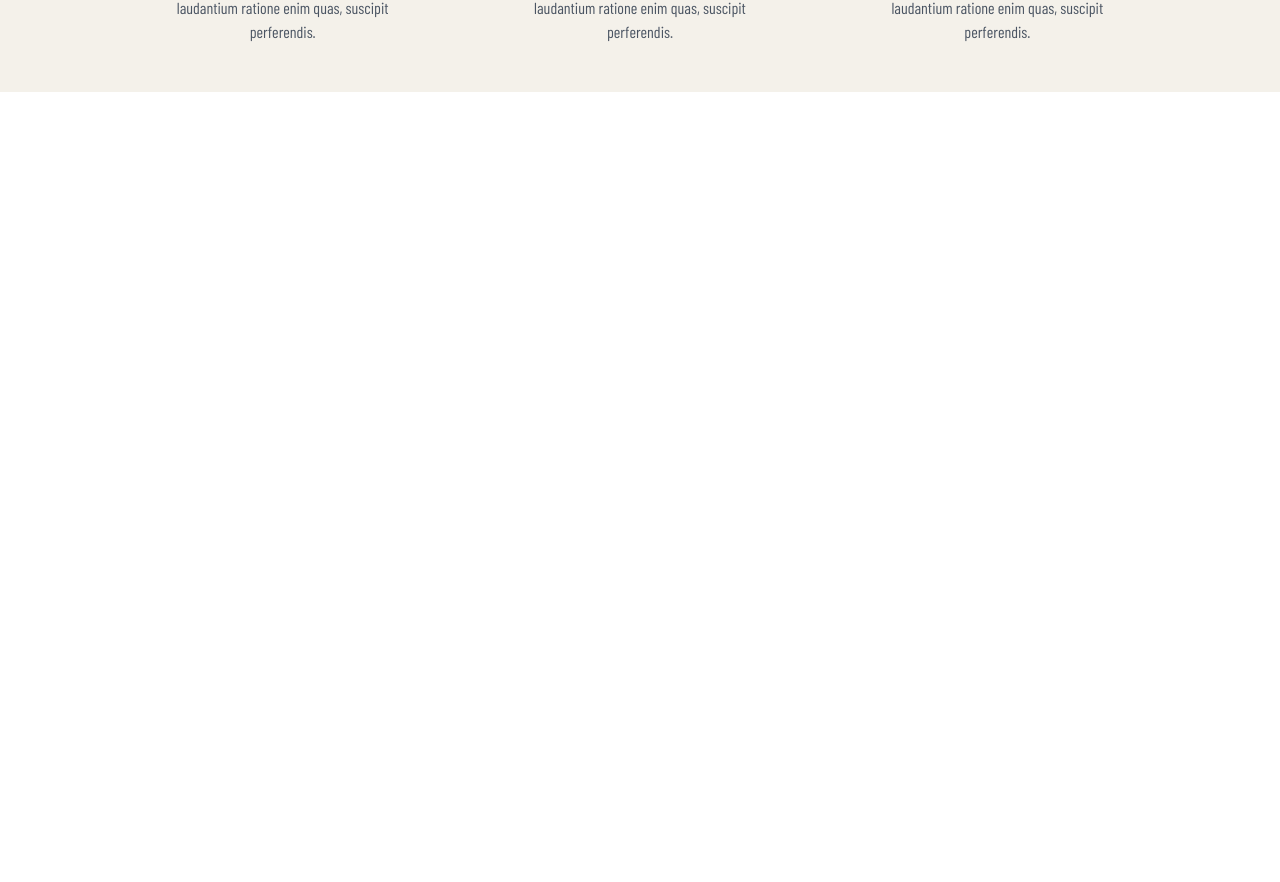
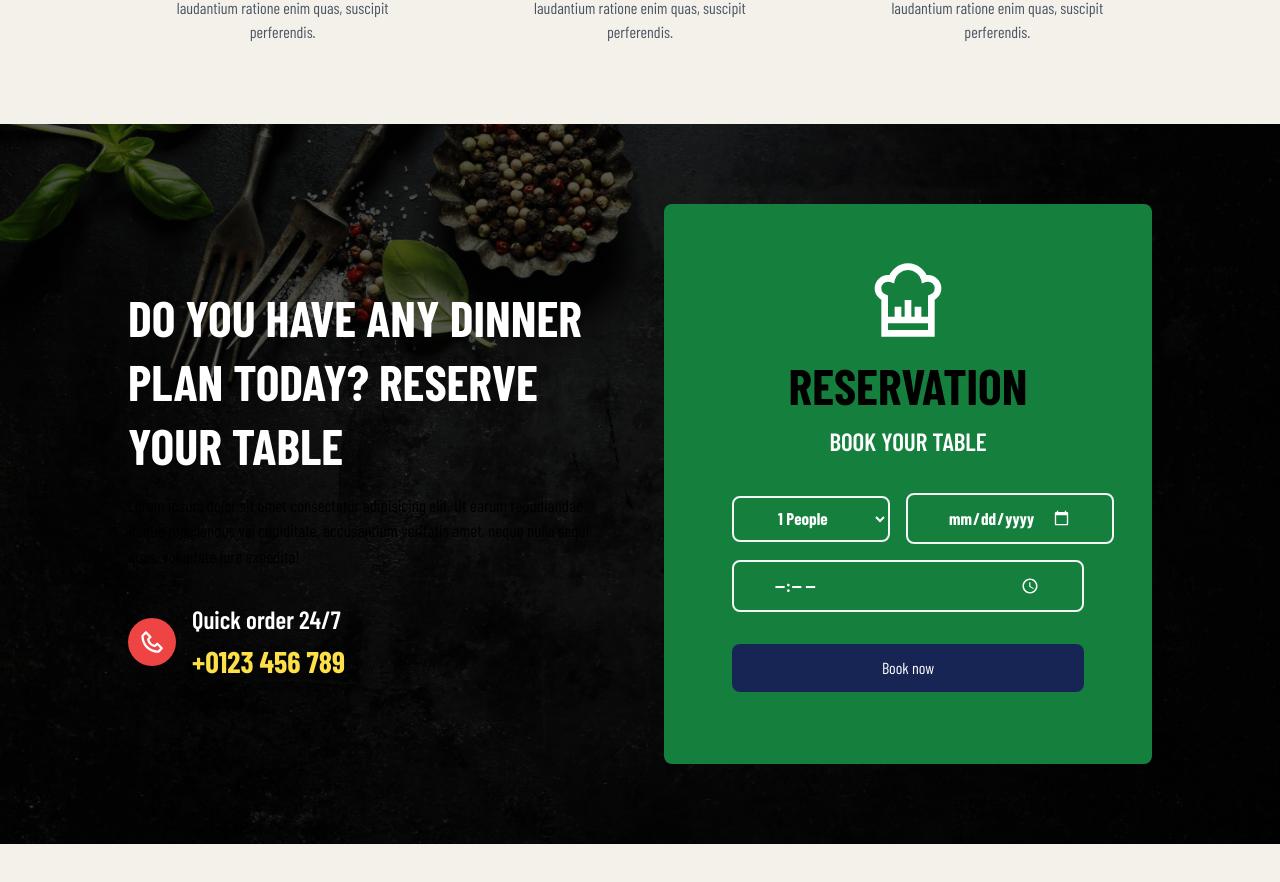
Before and after one commit to Anna-Borodaienko/Burger-Shop, a Next.js app: page / in a window 1280 px wide. Shown: the part 3519-4401 px from the top of the page. Before the commit the page ends 3611 px from the top, so only its background shows below. Built offline with nearby package versions, Linux system fonts and the light colour scheme; a web font is replaced by a local one.

Commit message:
feat: add Reservation section

```diff
--- a/app/components/Home.tsx
+++ b/app/components/Home.tsx
@@ -2,6 +2,7 @@
 import Feature from './Features/Feature';
 import Hero from './Hero/Hero';
 import Popular from './Popular/Popular';
+import Reservation from './Reservation/Reservation';
 import Team from './Team/Team';
 
 const Home = () => {
@@ -12,6 +13,7 @@
       <Popular />
       <Delivery />
       <Team />
+      <Reservation />
     </div>
   );
 };
--- /dev/null
+++ b/app/components/Reservation/Reservation.tsx
@@ -0,0 +1,49 @@
+import { BiPhone } from 'react-icons/bi';
+
+import ReservationForm from './ReservationForm';
+
+const Reservation = () => {
+  return (
+    <div
+      className='pt-[5rem] bg-center bg-cover relative mt-[2rem] pb-[5rem] mb-[3rem]
+      bg-[url("/images/bg-black.jpg")]'>
+      <div
+        className='absolute w-full h-full bg-[#000000a6]
+        top-0 left-0 right-0 bottom-0'></div>
+      <div
+        className='w-[80%] relative z-[20] mx-auto grid grid-cols-1
+        lg:grid-cols-2 items-center gap-[3rem]'>
+        <div>
+          <h1
+            className='text-[30px] md:text-[40px] lg:text-[50px]
+            text-white font-bold leading-[3rem] md:leading-[4rem]'>
+            DO YOU HAVE ANY DINNER PLAN TODAY? RESERVE YOUR TABLE
+          </h1>
+          <p className='text-[17px] mt-[1rem] text=white text-opacity-50'>
+            Lorem ipsum dolor sit amet consectetur adipisicing elit. Ut earum
+            repudiandae itaque repellendus vel cupiditate, accusantium veritatis
+            amet, neque nulla sequi quas, voluptate iure expedita!
+          </p>
+          <div className='flex mt-[2rem] items-center space-x-4'>
+            <div
+              className='w-[3rem] h-[3rem] bg-red-500 rounded-full
+              flex items-center justify-center'>
+              <BiPhone className='w-[1.7rem] h-[1.7rem] text-white' />
+            </div>
+            <div>
+              <h1 className='text-[25px] text-white font-semibold'>
+                Quick order 24/7
+              </h1>
+              <h1 className='text-yellow-300 text-[30px] font-bold'>
+                +0123 456 789
+              </h1>
+            </div>
+          </div>
+        </div>
+        <ReservationForm />
+      </div>
+    </div>
+  );
+};
+
+export default Reservation;
--- /dev/null
+++ b/app/components/Reservation/ReservationForm.tsx
@@ -0,0 +1,72 @@
+import { GrRestaurant } from 'react-icons/gr';
+
+const ReservationForm = () => {
+  return (
+    <div className='bg-green-700 p-6 rounded-lg'>
+      <GrRestaurant className='w-[5rem] h-[5rem] text-white mt-[2rem] mx-auto' />
+      <h1
+        className='text-center font-bold uppercase
+      text-[30px] md:text-[40px] lg:text-[50px] mt-[0.5rem] text=white'>
+        Reservation
+      </h1>
+      <p
+        className='uppercase text-[30px] md:text-[25px]
+      text-white font-semibold text-center'>
+        Book your table
+      </p>
+      <div className='mt-[2rem]'>
+        <div
+          className='flex flex-col sm:flex-row space-y-3 sm:space-y-0
+        items-center w-[80%] mx-auto justify-between space-x-4'>
+          <select
+            className='px-10 py-2.5 bg-transparent rounded-lg outline-none
+            font-bold text-[17px] text-white border-[2.2px] border-gray-100'
+            name='people'
+            id='people'>
+            <option
+              value='1'
+              className='text-black'>
+              1 People
+            </option>
+            <option
+              value='2'
+              className='text-black'>
+              2 People
+            </option>
+            <option
+              value='3'
+              className='text-black'>
+              3 People
+            </option>
+            <option
+              value='4'
+              className='text-black'>
+              4 People
+            </option>
+          </select>
+          <input
+            type='date'
+            className='px-10 py-2.5 bg-transparent rounded-lg outline-none
+            font-bold text-[17px] text-white border-[2.2px] border-gray-100'
+          />
+        </div>
+        <input
+          type='time'
+          className='px-10 py-2.5 bg-transparent block
+          w-[80%] mx-auto mt-[1rem] rounded-lg outline-none font-bold
+          text-[17px] text-white border-[2.2px] border-gray-100'
+        />
+        <div className='mt-[2rem] w-[80%] text-center mx-auto'>
+          <button
+            className='px-8 py-3 rounded-lg mb-[3rem] text-[16px]
+            w-full bg-blue-950 transition-all duration-200
+            hover:bg-red-600 text-white'>
+            Book now
+          </button>
+        </div>
+      </div>
+    </div>
+  );
+};
+
+export default ReservationForm;
--- a/app/globals.css
+++ b/app/globals.css
@@ -11,3 +11,10 @@
     font-bold text-gray-900 md:leading-[4rem] leading-[3rem] text-center
   }
 }
+
+input[type='date']::-webkit-calendar-picker-indicator {
+  filter: invert(1);
+}
+input[type='time']::-webkit-calendar-picker-indicator {
+  filter: invert(1);
+}
```
